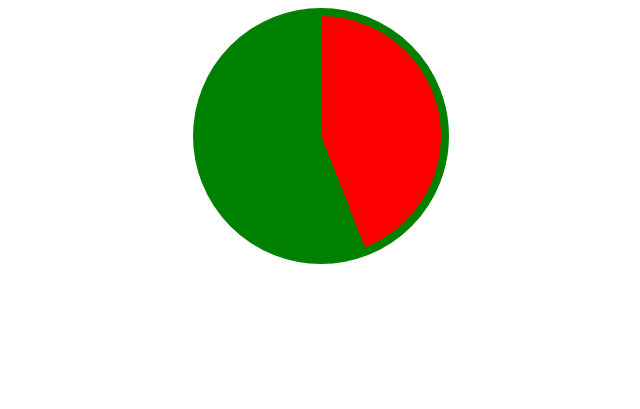
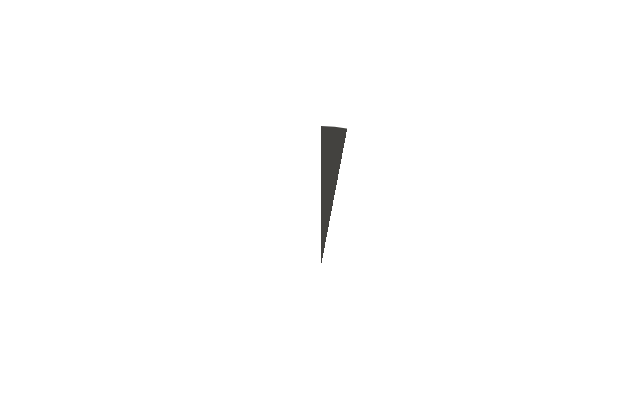
Before and after one commit to rootbeet1/StudyPilotHub, a plain HTML site: page timer.html in a window 1280 px wide. Shown: the whole page, without its empty margins (319-959 px from the left). Drawn offline with Linux system fonts and the light colour scheme.

Commit message:
fix: circle timer

```diff
--- a/timer.css
+++ b/timer.css
@@ -1,8 +1,8 @@
-.timercircle {
-    width: 30vmin;
-    height:30vmin;
-    border:1vh  solid green;
+.timer {
+    width:35vmin;
+    height:35vmin;
     border-radius:50%;
-    margin:auto;
-
-}
+    background:conic-gradient(#43423f 3%, 0, white ) border-box;
+    margin: auto;
+    margin-top: 10%;
+    }
--- a/timer.html
+++ b/timer.html
@@ -3,20 +3,11 @@
 <head>
     <meta charset="UTF-8">
     <meta name="viewport" content="width=device-width, initial-scale=1.0">
-    <title>Document</title>
+    <title>Timer</title>
+    <link rel="stylesheet" href="timer.css">
 </head>
 <body>
-<style>
-             .timer {
-                width:30vmin;
-                 height:30vmin;
-          border:1vh  solid green;
-          border-radius:50%;
-          background:conic-gradient(red 44%, 0, green );
-          margin: auto
-          }
-           </style>
-           <div class="timer">
-           </div>
+
+    <div class="timer"></div>
 </body>
 </html>
```
Also changed, not shown: index.html (+1 -1 lines), timer.js (+2 -15 lines).
